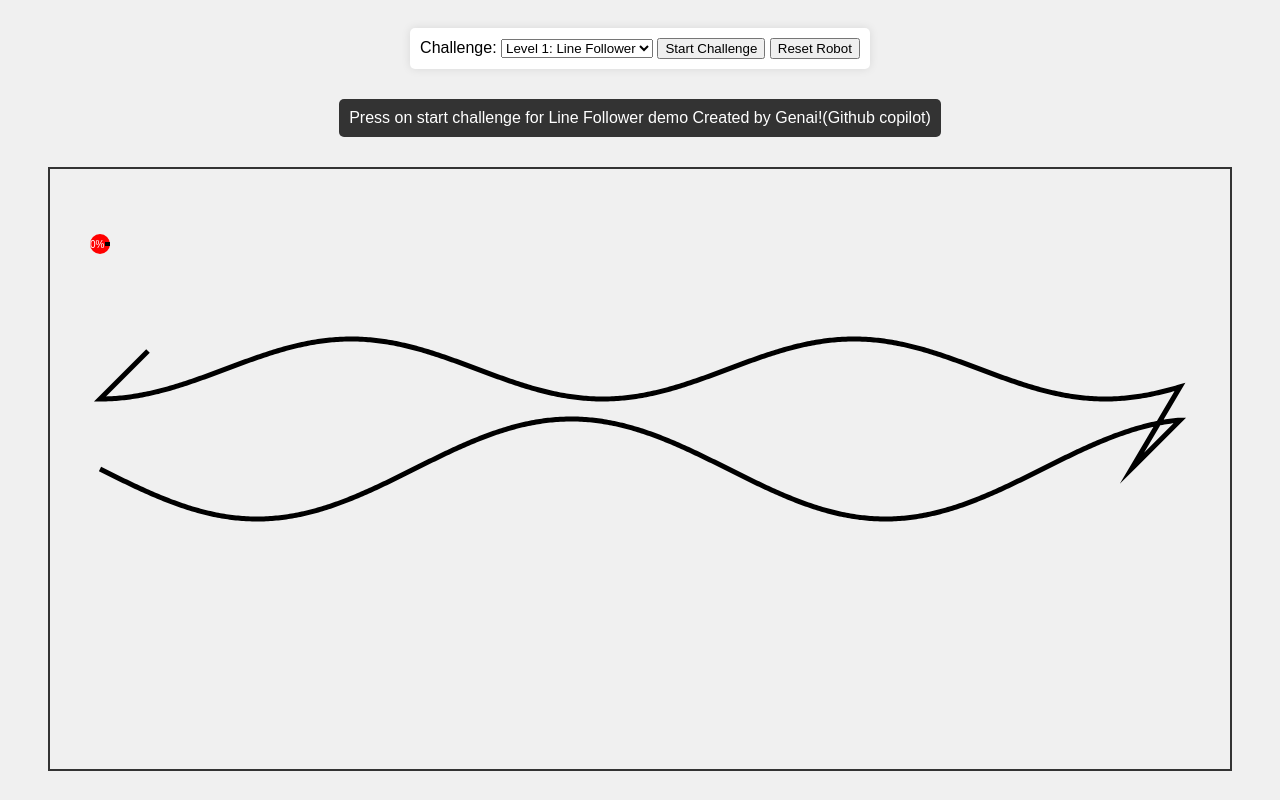
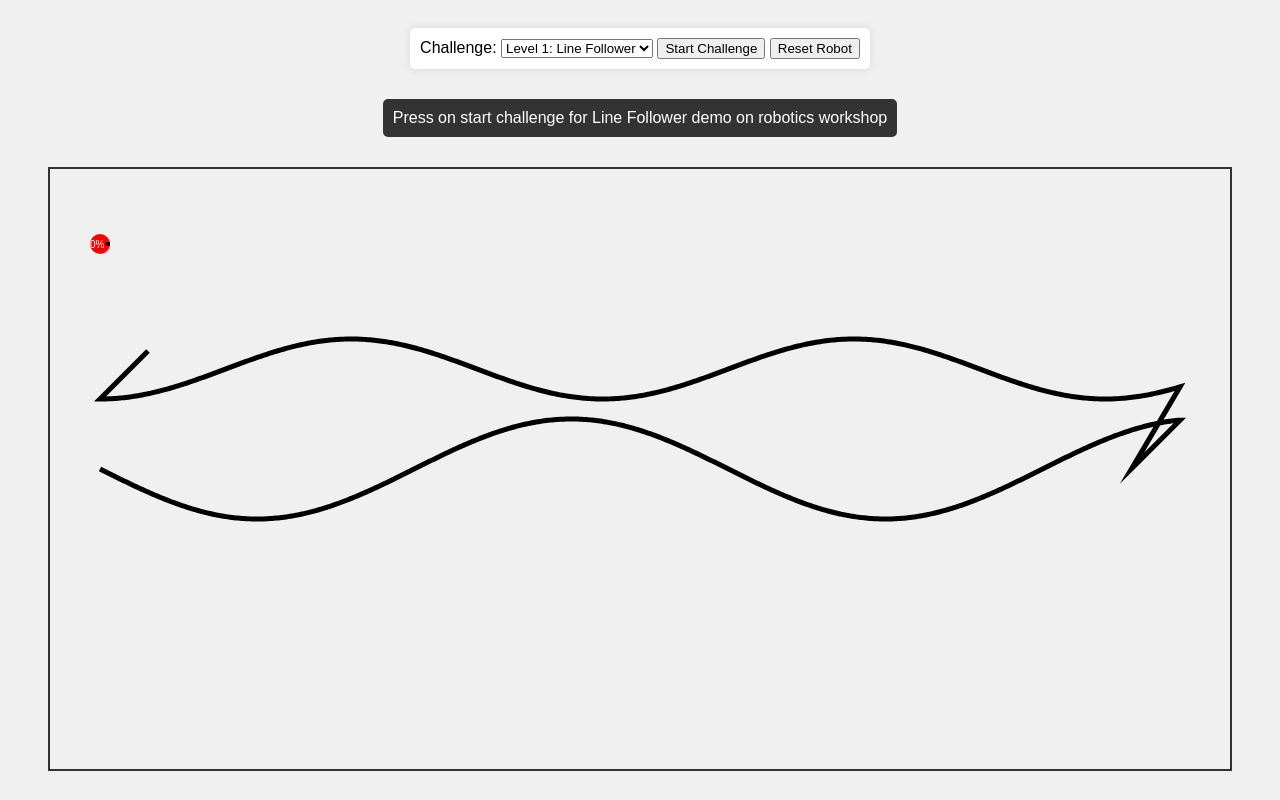
Before and after one commit to sangajay0/robotics, a plain HTML site: page index.html in a window 1280 px wide. Drawn offline with Linux system fonts and the light colour scheme.

Commit message:
Update index.html

```diff
--- a/index.html
+++ b/index.html
@@ -1,7 +1,7 @@
 <!DOCTYPE html>
 <html>
   <head>
-    <title>Robotics Challenge Invitation</title>
+    <title>Robotics workshop Invitation</title>
     <style>
       body {
         display: flex;
@@ -84,9 +84,9 @@
       function updateLevelInfo() {
         const info = {
           lineFollower:
-            "Press on start challenge for Line Follower demo Created by Genai!(Github copilot)                ",
+            "Press on start challenge for Line Follower demo on robotics workshop  ",
           wallAvoider:
-            "Press on start challenge for Wall Avoider demo Created by Genai !(Github copilot)",
+            "Press on start challenge for Wall Avoider demo on robotics workshop",
         };
         document.getElementById("levelInfo").textContent = info[currentLevel];
       }
```
